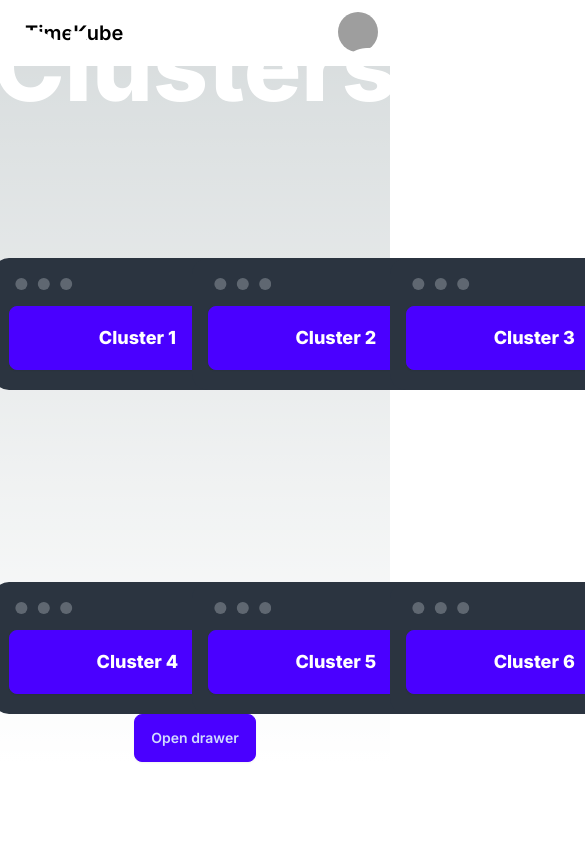
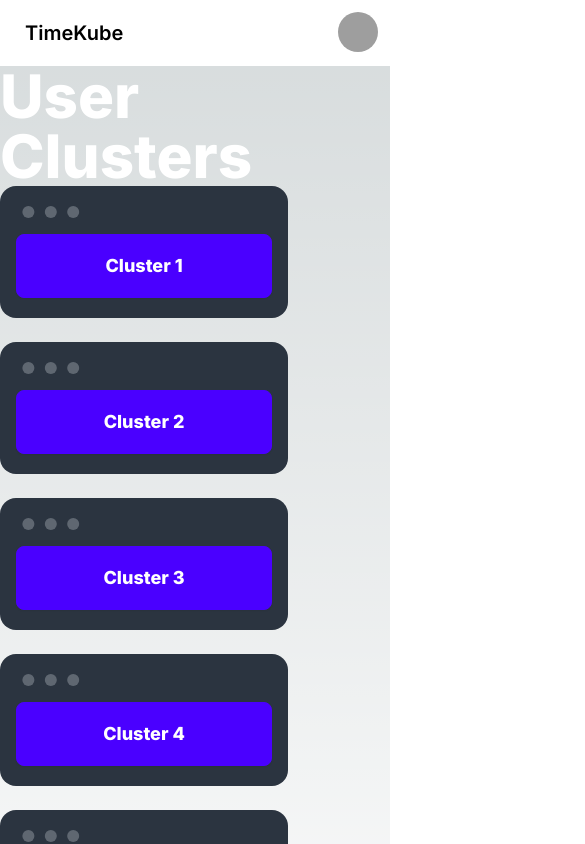
Before and after one commit to oslabs-beta/TimeKube, a Next.js app: page /dashboard/cluster in a window 390 px wide. Shown: the top 844 px of the page, 585 px wide, since content can reach past the window. Built offline with nearby package versions, Linux system fonts and the light colour scheme; grey boxes are pictures that could not be loaded.

Commit message:
Changed columns to responsive columns.

```diff
--- a/src/app/dashboard/backup/page.tsx
+++ b/src/app/dashboard/backup/page.tsx
@@ -6,8 +6,8 @@ import Cluster from "../cluster/cluster";
 const Page: NextPage = () => {
   const clusterIds = ["1", "2", "3", "4", "5", "6"];
   return (
-    <div>
-      <div className="drawer-content flex flex-col items-center justify-top text-8xl -mt-36 text-white font-extrabold">
+    <div className="flex flex-col items-center justify-center">
+      <div className=" text-6xl text-white font-extrabold">
         Choose a cluster to backup
       </div>
       <div className="grid grid-cols-3 gap-48 mt-36">
--- a/src/app/dashboard/cluster/cluster.tsx
+++ b/src/app/dashboard/cluster/cluster.tsx
@@ -15,6 +15,8 @@ export default function Cluster(props: ClusterProp) {
   }
   const url = `../dashboard/cluster/${props.id}/${props.suffix ?? ''}`
   return (
+    <div className="flex">
+
     <div className="activeCluster mockup-code">
       <div className={"flex justify-center"}>
         <Link href={url}>
@@ -25,5 +27,6 @@ export default function Cluster(props: ClusterProp) {
         </Link>
       </div>
     </div>
+    </div>
   )
 }
--- a/src/app/dashboard/cluster/page.tsx
+++ b/src/app/dashboard/cluster/page.tsx
@@ -5,9 +5,9 @@ import Cluster from './cluster';
 const clusterIds = ["1", "2", "3", "4", "5", "6"];
 const Page: NextPage = () => {
     return (
-    <div>
-      <div className="drawer-content flex flex-col items-center justify-top text-8xl -mt-36 text-white font-extrabold">User Clusters</div>
-      <div className="grid grid-cols-3 gap-48 mt-36">
+    <div className='flex flex-col'>
+      <div className="flex flex-col items-center justify-top text-6xl text-white font-extrabold">User Clusters</div>
+      <div className="grid grid-cols-1 sm:grid-cols-2 xl:grid-cols-3 2xl:grid-cols-4 gap-6 justify-center align-middle">
         {clusterIds.map((id) => (
           <Cluster id={id} text={"Cluster " + id} />
         ))}
--- a/src/app/dashboard/snapshots/page.tsx
+++ b/src/app/dashboard/snapshots/page.tsx
@@ -19,11 +19,12 @@ export default async function ClusterSnapshotsPage({ params }) {
   const clusterIds = Array.from(new Set(snapshots.map((b) => b.clusterId)));
 
   return (
-    <div className="grid grid-rows-12 grid-flow-row">
+    <div className="grid grid-rows-12 grid-flow-row gap-10">
       <div className="text-4xl  text-white font-extrabold row-span-1 justify-self-center">
         Select a cluster to view snapshots
       </div>
-      <div className="flex flex-wrap justify-around content-evenly row-span-5 row-start-2">
+      {/* <div className="flex flex-wrap justify-start content-evenly row-span-5 row-start-2"> */}
+      <div className="grid grid-cols-1 sm:grid-cols-2 xl:grid-cols-3 2xl:grid-cols-4 gap-6 justify-center align-middle">
         {clusterIds
           ? clusterIds.map((b) => (
               <Cluster
```
